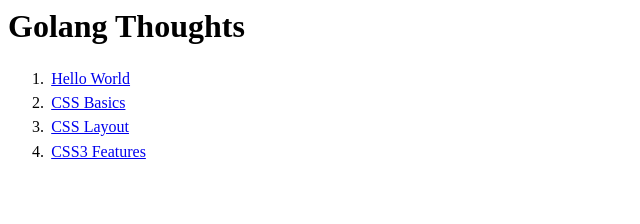
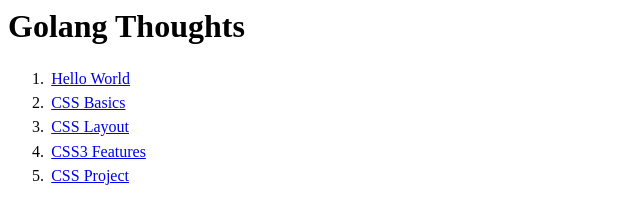
Before and after one commit to goifgo/goifgo.github.io, a plain HTML site: page index.html in a window 1280 px wide. Shown: the whole page, without its empty margins (0-640 px from the left). Drawn offline with Linux system fonts and the light colour scheme.

Commit message:
index.html updated

```diff
--- a/index.html
+++ b/index.html
@@ -12,6 +12,7 @@
 		<li><a href="./articles/cssbasics.html">CSS Basics</a></li>
 		<li><a href="./articles/csslayout.html">CSS Layout</a></li>
 		<li><a href="./articles/css3features.html">CSS3 Features</a></li>
+		<li><a href="./articles/cssproject.html">CSS Project</a></li>
 	</ol>
 	<script src="vendor/prettify.js"></script>
 </body>
```
